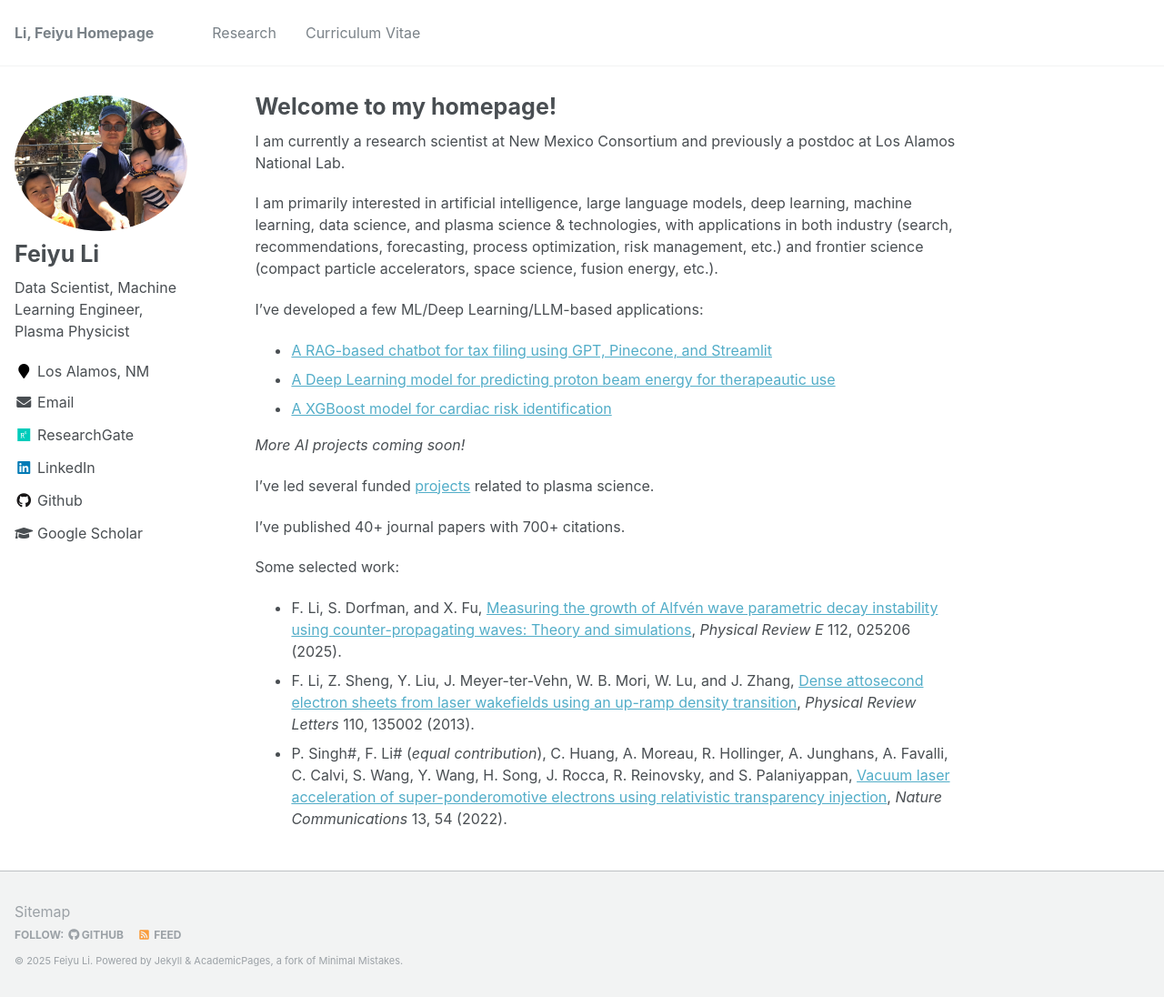
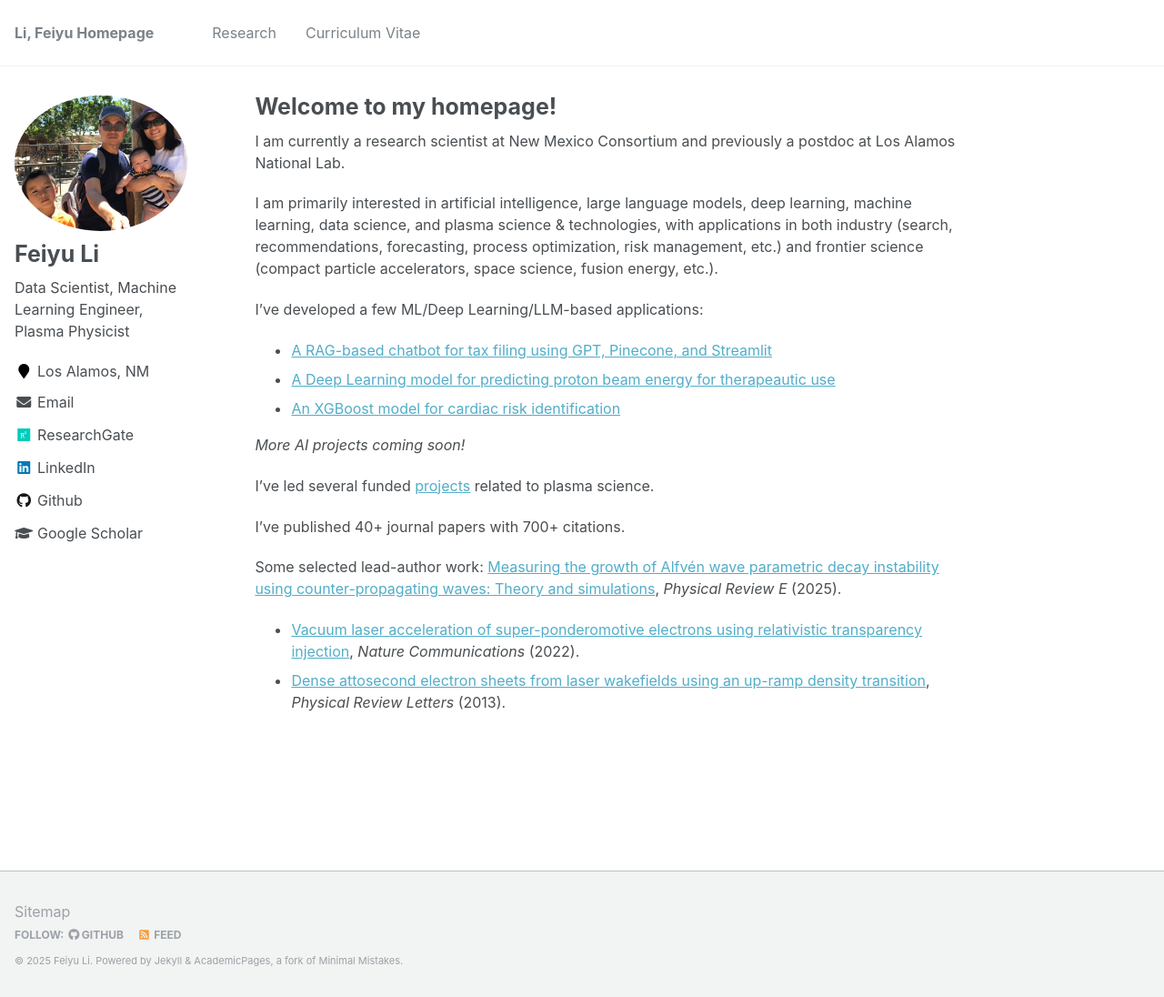
Before and after one commit to fyli16/fyli16.github.io, a Jekyll site: the page built from _pages/about.md, in a window 1280 px wide and 1096 px high. Shown: the whole window at 91% size. Built offline with Jekyll 4.4.1, drawn with Linux system fonts in a browser that asks for light colours.

Commit message:
update about

```diff
--- a/_pages/about.md
+++ b/_pages/about.md
@@ -16,7 +16,7 @@ I've developed a few ML/Deep Learning/LLM-based applications:
 
 * [A RAG-based chatbot for tax filing using GPT, Pinecone, and Streamlit](https://github.com/fyli16/tax_pro_chatbot)
 * [A Deep Learning model for predicting proton beam energy for therapeautic use](https://github.com/fyli16/Deploy_PTP_as_FlaskApp_on_GCP)
-* [A XGBoost model for cardiac risk identification](https://github.com/fyli16/Deploy_HAD_as_FlaskApp_on_GCP)
+* [An XGBoost model for cardiac risk identification](https://github.com/fyli16/Deploy_HAD_as_FlaskApp_on_GCP)
 
 *More AI projects coming soon!*
 
@@ -35,12 +35,15 @@ I've led several funded [projects](https://fyli16.github.io/cv/) related to plas
 
 I've published 40+ journal papers with 700+ citations.
 
-Some selected work:
+Some selected lead-author work:
+[Measuring the growth of Alfvén wave parametric decay instability using counter-propagating waves: Theory and simulations](https://drive.google.com/file/d/1KGoC5ZpGpq759eFStNTm9O64nrjh8Xd9/view?usp=drive_link), *Physical Review E* (2025).
+* [Vacuum laser acceleration of super-ponderomotive electrons using relativistic transparency injection](https://drive.google.com/file/d/1DHl6WVoQ2BnTH2a5JCa3Cv6gsziU0XIw/view?usp=drive_link), *Nature Communications* (2022).
+* [Dense attosecond electron sheets from laser wakefields using an up-ramp density transition](https://drive.google.com/file/d/1ED6XBNJMT0joXAUs49AuiEj28bI5C_Vd/view?usp=drive_link), *Physical Review Letters* (2013).
 
-* F. Li, S. Dorfman, and X. Fu, [Measuring the growth of Alfvén wave parametric decay instability using counter-propagating waves: Theory and simulations](https://drive.google.com/file/d/1KGoC5ZpGpq759eFStNTm9O64nrjh8Xd9/view?usp=drive_link), *Physical Review E* 112, 025206 (2025).
+<!-- * F. Li, S. Dorfman, and X. Fu, [Measuring the growth of Alfvén wave parametric decay instability using counter-propagating waves: Theory and simulations](https://drive.google.com/file/d/1KGoC5ZpGpq759eFStNTm9O64nrjh8Xd9/view?usp=drive_link), *Physical Review E* 112, 025206 (2025). -->
 <!-- * F. Li, X. Fu, and S. Dorfman, [Effects of wave damping and finite perpendicular scale on three-dimensional Alfven wave parametric decay in low-beta plasmas](https://drive.google.com/file/d/1-fKsv396pD8m5WaU7dvYXtAO-whTGfix/view?usp=drive_link), *Physics of Plasmas* 31, 082113 (2024).  -->
-* F. Li, Z. Sheng, Y. Liu, J. Meyer-ter-Vehn, W. B. Mori, W. Lu, and J. Zhang, [Dense attosecond electron sheets from laser wakefields using an up-ramp density transition](https://drive.google.com/file/d/1ED6XBNJMT0joXAUs49AuiEj28bI5C_Vd/view?usp=drive_link), *Physical Review Letters* 110, 135002 (2013).
-* P. Singh\#, F. Li\# (*equal contribution*), C. Huang, A. Moreau, R. Hollinger, A. Junghans, A. Favalli, C. Calvi, S. Wang, Y. Wang, H. Song, J. Rocca, R. Reinovsky, and S. Palaniyappan, [Vacuum laser acceleration of super-ponderomotive electrons using relativistic transparency injection](https://drive.google.com/file/d/1DHl6WVoQ2BnTH2a5JCa3Cv6gsziU0XIw/view?usp=drive_link), *Nature Communications* 13, 54 (2022).
+<!-- * F. Li, Z. Sheng, Y. Liu, J. Meyer-ter-Vehn, W. B. Mori, W. Lu, and J. Zhang, [Dense attosecond electron sheets from laser wakefields using an up-ramp density transition](https://drive.google.com/file/d/1ED6XBNJMT0joXAUs49AuiEj28bI5C_Vd/view?usp=drive_link), *Physical Review Letters* 110, 135002 (2013).   -->
+<!-- * P. Singh\#, F. Li\# (*equal contribution*), C. Huang, A. Moreau, R. Hollinger, A. Junghans, A. Favalli, C. Calvi, S. Wang, Y. Wang, H. Song, J. Rocca, R. Reinovsky, and S. Palaniyappan, [Vacuum laser acceleration of super-ponderomotive electrons using relativistic transparency injection](https://drive.google.com/file/d/1DHl6WVoQ2BnTH2a5JCa3Cv6gsziU0XIw/view?usp=drive_link), *Nature Communications* 13, 54 (2022).  -->
 <!-- * F. Li, P. K. Singh, S. Palaniyappan, and C. Huang, [Particle resonances and trapping of direct laser acceleration in a laser-plasma channel](https://drive.google.com/file/d/1KFGZTYbHff1pens0bXv-YAZ0NjhJTM5h/view?usp=drive_link), *Physical Review Accelerators and Beams* 24, 041301 (2021).  -->
 <!-- * F. Li, Z. Sheng, M. Chen, L. Yu, J. Meyer-ter-Vehn, W. B. Mori, and J. Zhang, [Radially polarized, half-cycle, attosecond pulses from laser wakefields through coherent synchrotronlike radiation](https://drive.google.com/file/d/1aIZc3XbUy6T_ovCbviBMdiduXa0V8Lb9/view?usp=drive_link), Physical Review E 90, 043104 (2014).  -->
 
```
